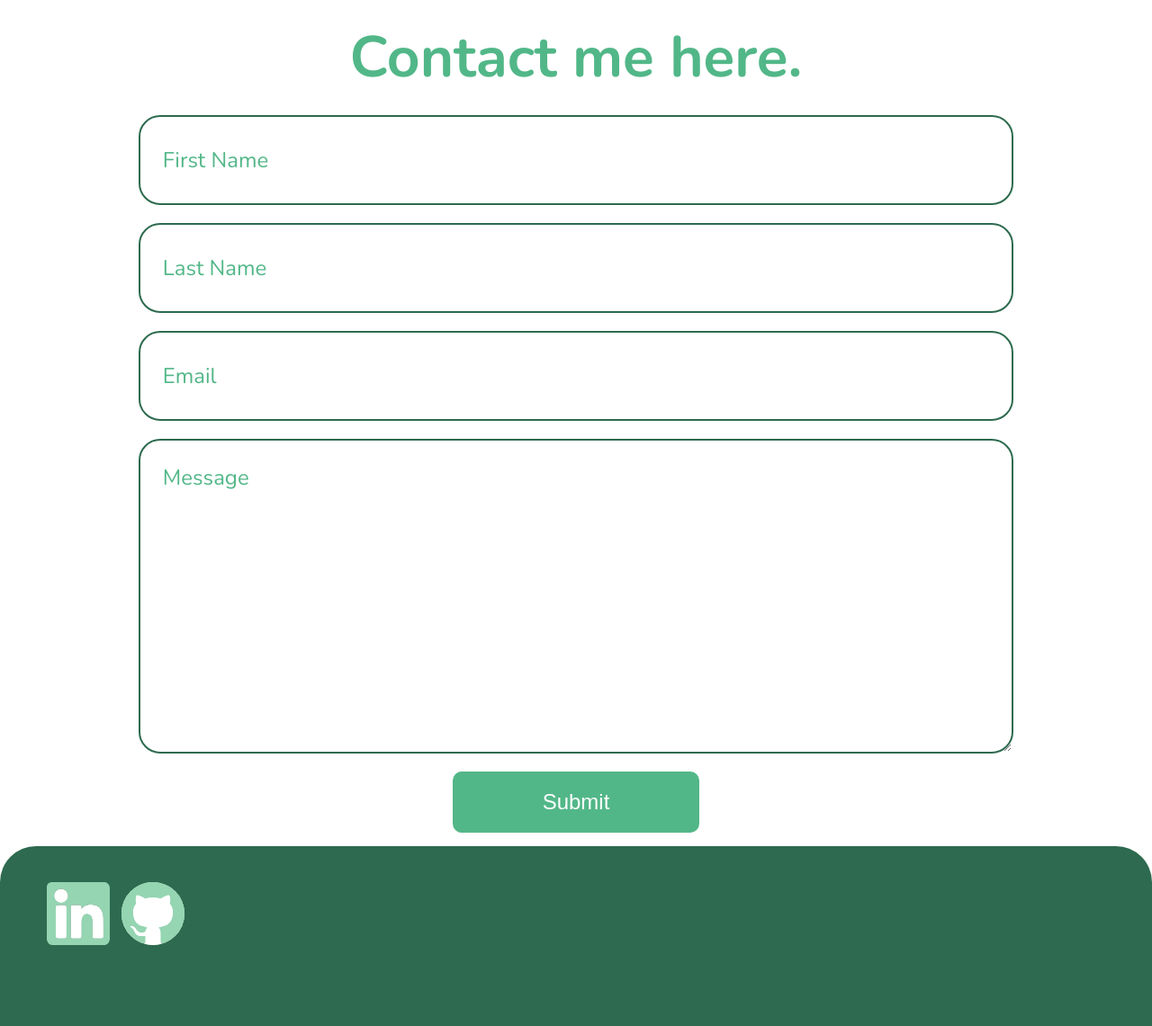
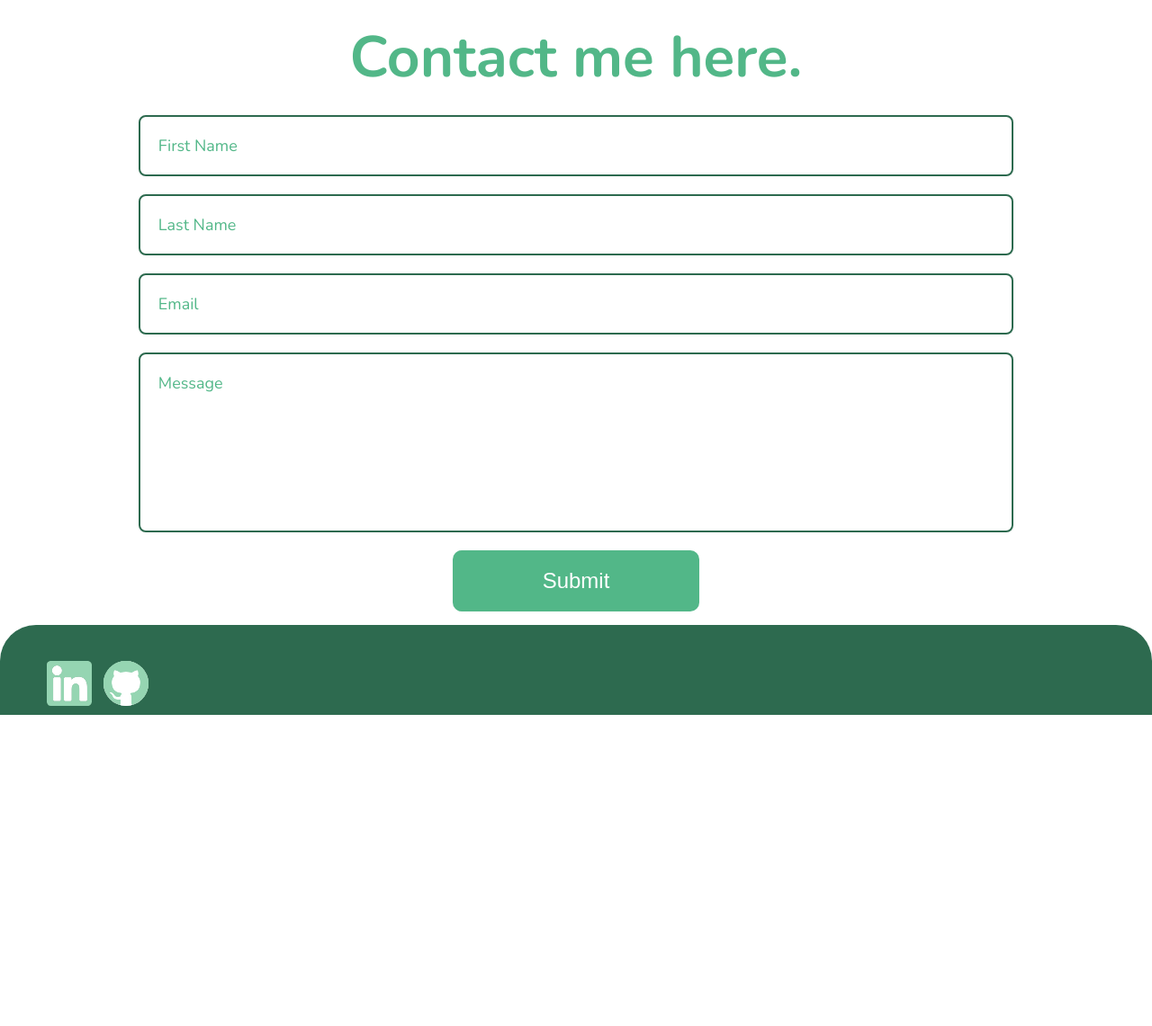
Before and after one commit to a-wotton/wotton_a_portfolio, a PHP site: page /contact.html in a window 1280 px wide. Shown: the part 57-1198 px from the top of the page at 90% size. After the commit the page ends 852 px from the top, so only its background shows below. Run offline with PHP 8.4, Linux system fonts and the light colour scheme; some libraries are stand-ins or nearby versions.

Commit message:
made small design and functionality fixes

```diff
--- a/contact.html
+++ b/contact.html
@@ -54,12 +54,12 @@
                 <footer class="grid-con">
                     <h2 class="hidden">Footer</h2>
                     <div id="media-icons" class="media-icons col-start-1 col-end-3 m-col-start-1 m-col-end-5">
-                        <a href="#"><img src="images/linkdin.svg" alt="linkedin logo"></a>
-                        <a href="#"><img src="images/github.svg" alt="github logo"></a>
+                        <a target="_blank" href="https://ca.linkedin.com/in/aiden-wotton-1147582a9"><img src="images/linkdin.svg" alt="linkedin logo"></a>
+                        <a target="_blank" href="https://github.com/a-wotton"><img src="images/github.svg" alt="github logo"></a>
                     </div>
                     <div class="media-icons col-start-1 col-end-3 m-col-start-1 m-col-end-5">
-                        <a href="#"><img src="images/linkdin-hover.svg" alt="linkedin logo"></a>
-                        <a href="#"><img src="images/github-hover.svg" alt="github logo"></a>
+                        <a target="_blank" href="https://ca.linkedin.com/in/aiden-wotton-1147582a9"><img src="images/linkdin-hover.svg" alt="linkedin logo"></a>
+                        <a target="_blank" href="https://github.com/a-wotton"><img src="images/github-hover.svg" alt="github logo"></a>
                     </div>
                 </footer>
                 </div>
--- a/css/main.css
+++ b/css/main.css
@@ -3,7 +3,7 @@
   background-color: #2d6a4f;
   border-top-left-radius: 40px;
   border-top-right-radius: 40px;
-  height: 125px;
+  height: 100px;
 }
 
 .media-icons {
@@ -36,18 +36,18 @@
 
 @media screen and (min-width: 600px) {
   #banner2 {
-    height: 150px;
+    height: 100px;
   }
   .media-icons img {
-    width: 60px;
+    width: 50px;
   }
 }
 @media screen and (min-width: 1200px) {
   #banner2 {
-    height: 200px;
+    height: 100px;
   }
   .media-icons img {
-    width: 70px;
+    width: 50px;
   }
 }
 html {
@@ -149,8 +149,8 @@ a {
 
 #mobile-menu {
   background-color: #1b4332;
-  height: 225px;
-  width: 200px;
+  height: 200px;
+  width: 150px;
   position: absolute;
   right: -300px;
   top: 45px;
@@ -163,13 +163,13 @@ a {
 }
 
 #mobile-menu li {
-  margin-top: 10px;
+  margin-top: 15px;
 }
 
 #mobile-menu li a {
   color: #fff;
   text-decoration: none;
-  font-size: 24px;
+  font-size: 20px;
 }
 
 .project {
@@ -177,7 +177,8 @@ a {
   height: 160px;
   margin-top: 30px;
   justify-self: center;
-  border: solid 10px #2d6a4f;
+  border: solid 5px #2d6a4f;
+  border-radius: 1rem;
   background-size: cover;
   background-repeat: no-repeat;
 }
@@ -846,6 +847,8 @@ input[type=range]::-moz-range-thumb {
   background-color: #2d6a4f;
   opacity: 90%;
   transition: all 0.5s ease-in;
+  border-top-left-radius: 0.5rem;
+  border-top-right-radius: 0.5rem;
 }
 
 .project-title h3 {
@@ -1035,13 +1038,12 @@ input[type=range]::-moz-range-thumb {
 }
 
 .contact-box {
-  height: 50px;
   margin-top: 10px;
   width: 100%;
-  font-size: 14px;
-  padding: 25px;
+  font-size: 12px;
+  padding: 10px;
   border: solid 1px #2D6A4F;
-  border-radius: 12px;
+  border-radius: 0.5rem;
   color: #52B788;
   font-family: "Nunito", sans-serif;
 }
@@ -1053,7 +1055,9 @@ input[type=range]::-moz-range-thumb {
 }
 
 #message {
-  height: 130px;
+  height: 100px;
+  resize: none;
+  width: 100%;
 }
 
 input:focus {
@@ -1074,14 +1078,12 @@ input:active {
 
 @media screen and (min-width: 600px) {
   .contact-box {
-    height: 70px;
     margin-top: 15px;
-    border: solid 2px #2D6A4F;
-    border-radius: 18px;
-    font-size: 18px;
+    border: solid 1px #2D6A4F;
+    font-size: 12px;
   }
   #message {
-    height: 200px;
+    height: 100px;
   }
   #submit {
     margin-top: 15px;
@@ -1091,14 +1093,13 @@ input:active {
 }
 @media screen and (min-width: 1200px) {
   .contact-box {
-    height: 100px;
+    padding: 20px;
     border: solid 2px #2D6A4F;
-    border-radius: 24px;
-    font-size: 24px;
+    font-size: 18px;
     margin-top: 20px;
   }
   #message {
-    height: 350px;
+    height: 200px;
   }
   #submit {
     margin-top: 20px;
--- a/sass/components/_footer.scss
+++ b/sass/components/_footer.scss
@@ -3,7 +3,7 @@
     background-color: #2d6a4f;
     border-top-left-radius: 40px;
     border-top-right-radius: 40px;
-    height: 125px;
+    height: 100px;
 }
 
 .media-icons {
@@ -36,20 +36,20 @@
 
 @media screen and (min-width: 600px) {
     #banner2 {
-        height: 150px;
+        height: 100px;
     }
 
     .media-icons img {
-        width: 60px;
+        width: 50px;
     }
 }
 
 @media screen and (min-width: 1200px) {
     #banner2 {
-        height: 200px;
+        height: 100px;
     }
 
     .media-icons img {
-        width: 70px;
+        width: 50px;
     }
 }
--- a/sass/components/_mobile-menu.scss
+++ b/sass/components/_mobile-menu.scss
@@ -22,8 +22,8 @@
 
 #mobile-menu {
     background-color: #1b4332;
-    height: 225px;
-    width: 200px;
+    height: 200px;
+    width: 150px;
     position: absolute;
     right: -300px;
     top: 45px;
@@ -36,11 +36,11 @@
 }
 
 #mobile-menu li {
-    margin-top: 10px;
+    margin-top: 15px;
 }
 
 #mobile-menu li a{
     color: #fff;
     text-decoration: none;
-    font-size: 24px;
+    font-size: 20px;
 }
--- a/sass/components/_project-img.scss
+++ b/sass/components/_project-img.scss
@@ -3,7 +3,8 @@
     height: 160px;
     margin-top: 30px;
     justify-self: center;
-    border: solid 10px #2d6a4f;
+    border: solid 5px #2d6a4f;
+    border-radius: 1rem;
     background-size: cover;
     background-repeat: no-repeat;
 }
--- a/sass/pages/_contact.scss
+++ b/sass/pages/_contact.scss
@@ -4,13 +4,12 @@
 }
 
 .contact-box {
-    height: 50px;
     margin-top: 10px;
     width: 100%;
-    font-size: 14px;
-    padding: 25px;
+    font-size: 12px;
+    padding: 10px;
     border: solid 1px #2D6A4F;
-    border-radius: 12px;
+    border-radius: 0.5rem;
     color: #52B788;
     font-family: 'Nunito', sans-serif;
 }
@@ -22,7 +21,9 @@
 }
 
 #message {
-    height: 130px;
+    height: 100px;
+    resize: none;
+    width: 100%;
 }
 
 input:focus {
@@ -43,14 +44,12 @@ input:active {
 
 @media screen and (min-width: 600px) {
     .contact-box {
-        height: 70px;
         margin-top: 15px;
-        border: solid 2px #2D6A4F;
-        border-radius: 18px;
-        font-size: 18px;
+        border: solid 1px #2D6A4F;
+        font-size: 12px;
     }
 
-    #message {height: 200px;}
+    #message {height: 100px;}
 
     #submit {
         margin-top: 15px;
@@ -61,15 +60,14 @@ input:active {
 
 @media screen and (min-width: 1200px) {
     .contact-box {
-        height: 100px;
+        padding: 20px;
         border: solid 2px #2D6A4F;
-        border-radius: 24px;
-        font-size: 24px;
+        font-size: 18px;
         margin-top: 20px;
     }
 
     #message {
-    height: 350px;
+    height: 200px;
     }
 
     #submit {
--- a/sass/pages/_projects.scss
+++ b/sass/pages/_projects.scss
@@ -19,6 +19,8 @@
     background-color: #2d6a4f;
     opacity: 90%;
     transition: all 0.5s ease-in;
+    border-top-left-radius: 0.5rem;
+    border-top-right-radius: 0.5rem;
 }
 
 .project-title h3 {
@@ -32,7 +34,7 @@
 
 #project-image {
     margin-top: 20px;
-    height: 270px;
+    height: 270px
 }
 
 #project-desc {
```
Also changed, not shown: about.html (+6 -6 lines), index.html (+4 -4 lines), project_detail.php (+4 -4 lines), projects.html (+4 -4 lines), projects.php (+4 -4 lines), 1 other file.
